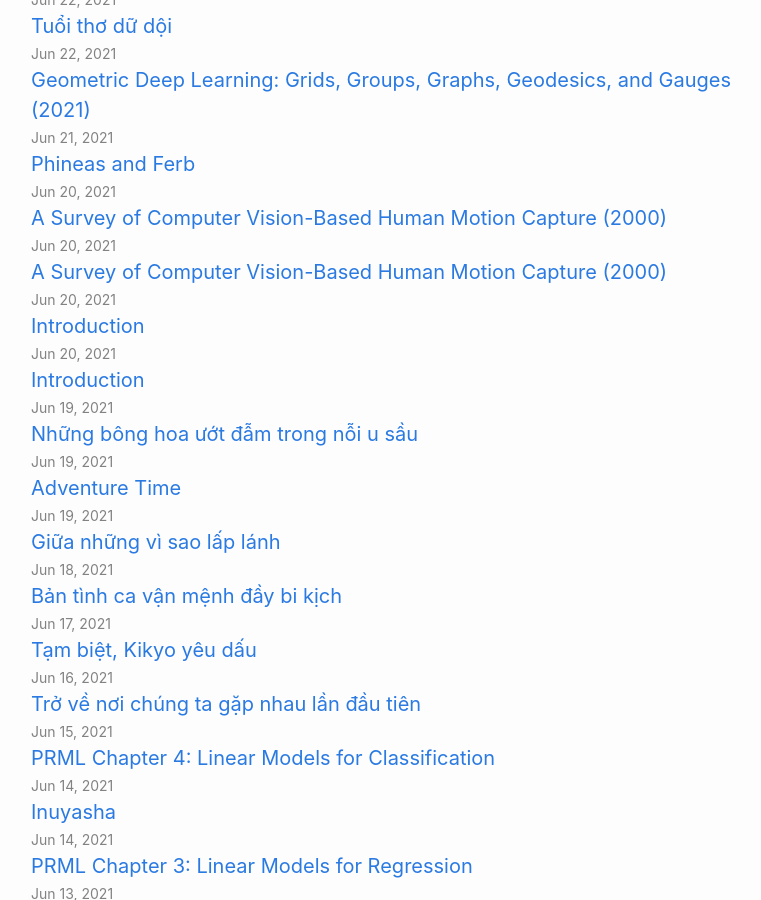
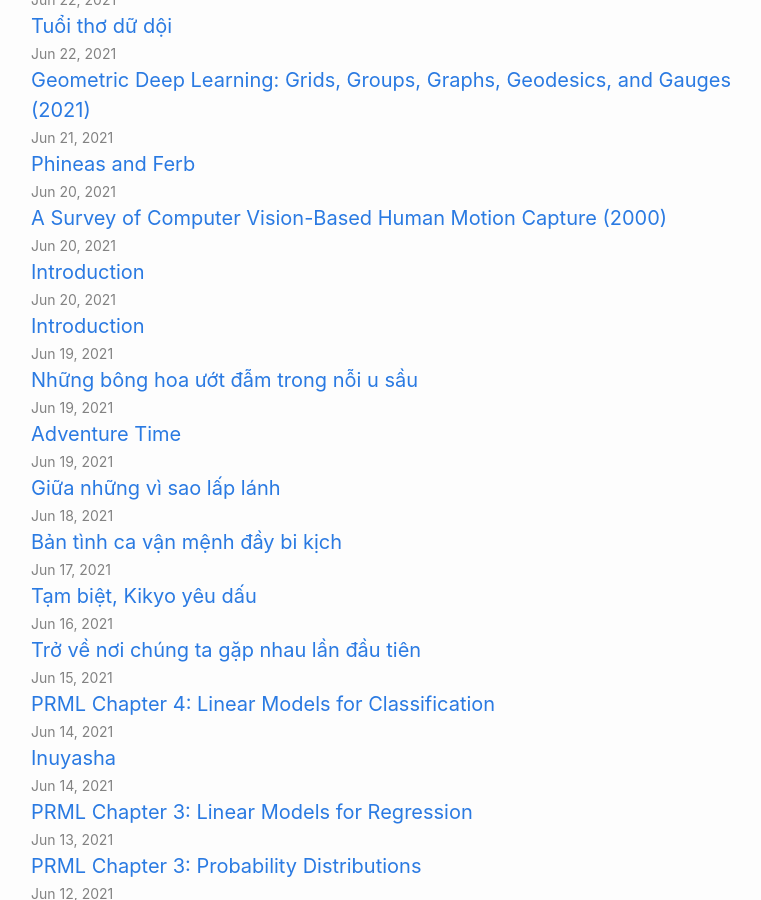
Before and after one commit to hieunm44/hieuproxo.github.io, a Jekyll site: the page built from index.markdown, in a window 1280 px wide and 900 px high, scrolled down 642 px. Shown: the whole window, without its empty margins (239-1000 px from the left). Built offline with Jekyll 4.4.1, drawn with Linux system fonts in a browser that asks for light colours.

Commit message:
fixed footer

```diff
--- a/_includes/footer.html
+++ b/_includes/footer.html
@@ -8,13 +8,11 @@
     <div class="footer-col-wrapper">
       <div class="footer-col footer-col-1">
         <ul class="contact-list">
-          <li class="p-name">
             {%- if site.author -%}
               {{ site.author | escape }}
             {%- else -%}
               {{ site.title | escape }}
             {%- endif -%}
-            </li>
             {%- if site.email -%}
             <li><a class="u-email" href="mailto:{{ site.email }}">{{ site.email }}</a></li>
             {%- endif -%}
@@ -24,11 +22,11 @@
         </ul>
       </div>
 
-      <div class="footer-col footer-col-2">
+      <div class="footer-col">
 
       </div>
 
-      <div class="footer-col footer-col-3">
+      <div class="footer-col-4">
         <div style="text-align: right">
           {%- include social.html -%}
           {{- site.description | escape -}}
--- a/_posts/2021-06-20-mo-cap2.md
+++ /dev/null
@@ -1,8 +0,0 @@
----
-layout: post
-title: A Survey of Computer Vision-Based Human Motion Capture (2000)
-date: 2021-06-20 23:26:18 +0700
-category: Motion Capture
----
-
-abc
```
Also changed, not shown: _includes/social.html (+5 -5 lines).
